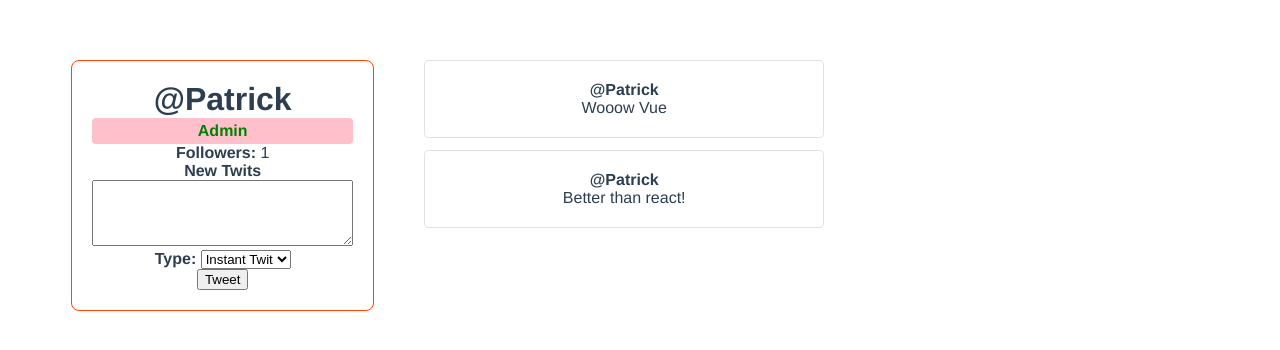
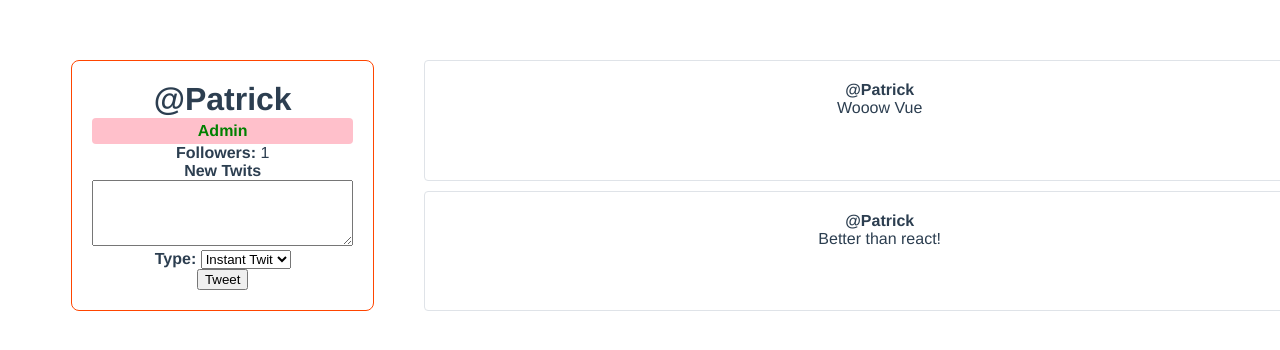
Before and after one commit to CowboyPatrick/utwit, a Vue app: page / in a window 1280 px wide. Shown: the part 110-460 px from the top of the page. Built offline with nearby package versions, Linux system fonts and the light colour scheme.

Commit message:
nested everything in scss

```diff
--- a/src/components/twitItem.vue
+++ b/src/components/twitItem.vue
@@ -33,7 +33,7 @@ export default {
 };
 </script>
 
-<style>
+<style lang="scss" scoped>
 .twit-item {
     padding: 20px;
     background-color: white;
@@ -42,17 +42,13 @@ export default {
     box-sizing: border-box;
     cursor: pointer;
     transition: all .25s ease;
-    margin-bottom: 12px;
-    width: 400px;
 
-}
-
-.twit-item:hover {
+    &:hover {
     transform: scale(1.1, 1.1);
-}
-
-.twit-item_user {
+    }
+    .twit-item_user {
     font-weight: bold;
+    }
 }
 
 </style>
--- a/src/components/userProfile.vue
+++ b/src/components/userProfile.vue
@@ -98,14 +98,14 @@ export default {
 }
 </script>
 
-<style>
+<style lang="scss" scoped>
 .user-profile {
     display: grid;
     grid-template-columns: 1fr 3fr;
     width: 100%;
     padding: 50px 5%;
     margin: 0 auto;
-}
+
 
   .user-profile_user-panel {
       display: flex;
@@ -128,4 +128,9 @@ h1 {
       padding: 4px;
       border-radius: 4px;
   }
+  .user-profile_twit-wrapper{
+    display: grid;
+    gap: 10px;
+  }
+}
 </style>
```
Lines whose indentation alone changed are shown as unchanged.
